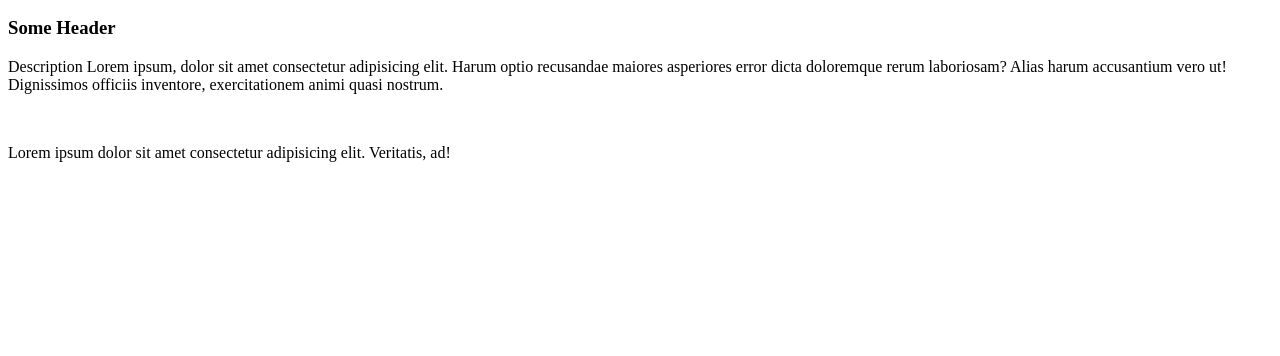
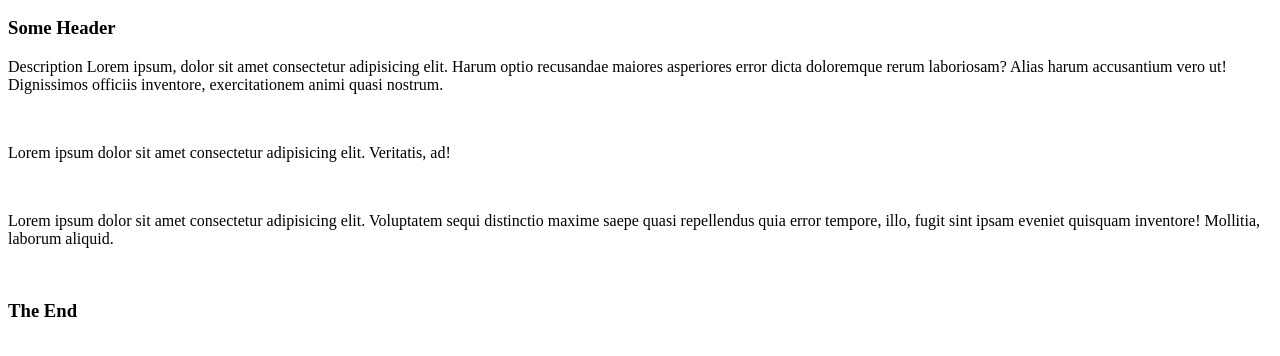
Before and after one commit to Arthur199212/git-practice, a plain HTML site: page index.html in a window 1280 px wide. Shown: the part 110-466 px from the top of the page. Drawn offline with Linux system fonts and the light colour scheme.

Commit message:
do somth with commit

```diff
--- a/index.html
+++ b/index.html
@@ -14,5 +14,9 @@
     <p>Description Lorem ipsum, dolor sit amet consectetur adipisicing elit. Harum optio recusandae maiores asperiores error dicta doloremque rerum laboriosam? Alias harum accusantium vero ut! Dignissimos officiis inventore, exercitationem animi quasi nostrum.</p>
     <br>
     <p>Lorem ipsum dolor sit amet consectetur adipisicing elit. Veritatis, ad!</p>
+    <br>
+    <p>Lorem ipsum dolor sit amet consectetur adipisicing elit. Voluptatem sequi distinctio maxime saepe quasi repellendus quia error tempore, illo, fugit sint ipsam eveniet quisquam inventore! Mollitia, laborum aliquid.</p>
+    <br>
+    <h3>The End</h3>
 </body>
 </html>
```
